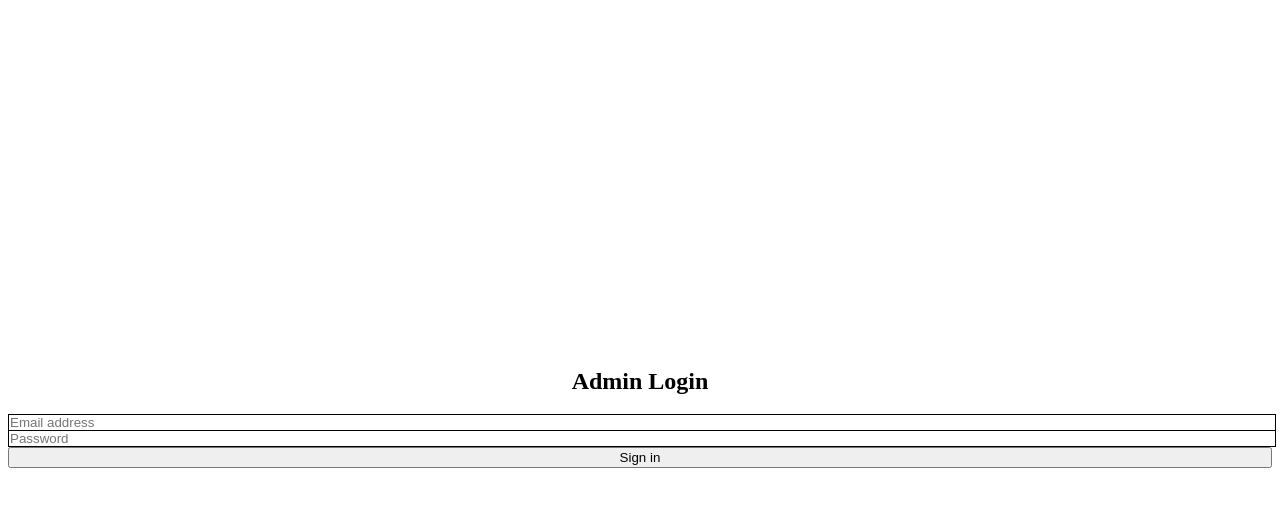
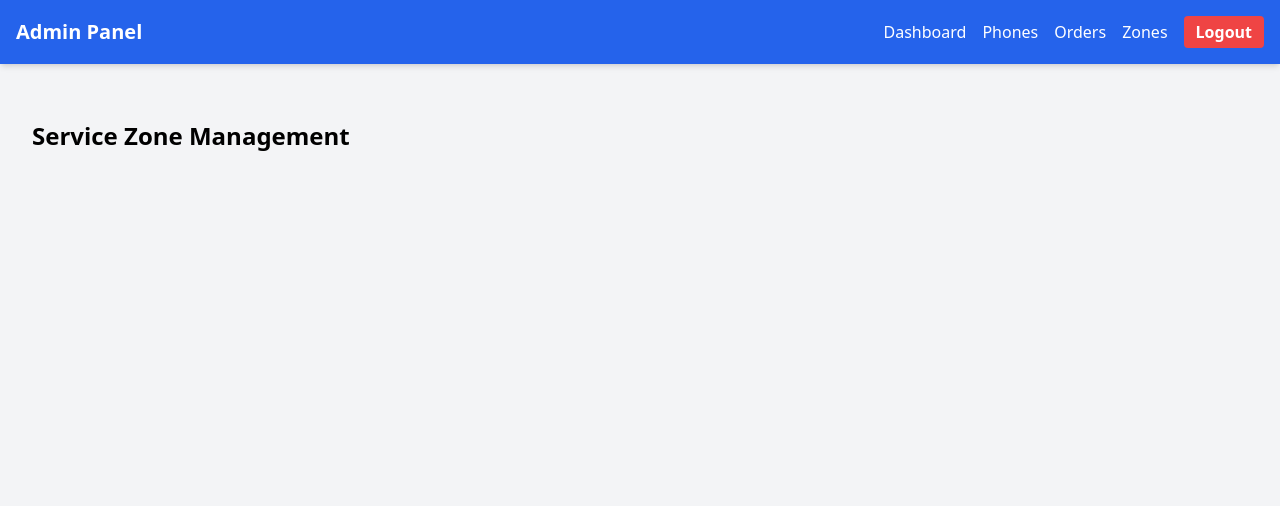
Before and after one commit to AstralJugs69/E-commy2, a React (Vite) app in the folder packages/admin-frontend/: page /admin/zones in a window 1280 px wide. Shown: the top 506 px of the page. Built offline with nearby package versions, Linux system fonts and the light colour scheme; sample sign-in values are in the browser's storage.

Commit message:
Setup admin frontend with React Router and Tailwind CSS - Fix CSS module issues

```diff
--- a/packages/admin-frontend/src/App.tsx
+++ b/packages/admin-frontend/src/App.tsx
@@ -1,11 +1,44 @@
+import React from 'react';
+import { BrowserRouter, Routes, Route, Navigate } from 'react-router-dom';
 import LoginPage from './pages/LoginPage';
+import DashboardPage from './pages/DashboardPage';
+import PhoneManagementPage from './pages/PhoneManagementPage';
+import OrderManagementPage from './pages/OrderManagementPage';
+import ZoneManagementPage from './pages/ZoneManagementPage';
+import ProtectedRoute from './components/ProtectedRoute';
+import AdminLayout from './components/AdminLayout';
+
+// Helper function
+const isAuthenticated = (): boolean => !!localStorage.getItem('admin_token');
 
 function App() {
   return (
-    <>
-      <LoginPage />
-    </>
-  )
+    <BrowserRouter>
+      <Routes>
+        {/* Public Login Route */}
+        <Route path="/login" element={
+          isAuthenticated() ? <Navigate to="/admin/dashboard" replace /> : <LoginPage />
+        } />
+
+        {/* Protected Admin Routes */}
+        <Route element={<ProtectedRoute />}>
+          <Route element={<AdminLayout />}>
+            {/* Redirect /admin to /admin/dashboard */}
+            <Route path="/admin" element={<Navigate to="/admin/dashboard" replace />} />
+            <Route path="/admin/dashboard" element={<DashboardPage />} />
+            <Route path="/admin/phones" element={<PhoneManagementPage />} />
+            <Route path="/admin/orders" element={<OrderManagementPage />} />
+            <Route path="/admin/zones" element={<ZoneManagementPage />} />
+          </Route>
+        </Route>
+
+        {/* Catch-all / Fallback Route */}
+        <Route path="*" element={
+          isAuthenticated() ? <Navigate to="/admin/dashboard" replace /> : <Navigate to="/login" replace />
+        } />
+      </Routes>
+    </BrowserRouter>
+  );
 }
 
-export default App
+export default App;
--- /dev/null
+++ b/packages/admin-frontend/src/components/AdminLayout.tsx
@@ -0,0 +1,41 @@
+import React from 'react';
+import { Link, Outlet, useNavigate } from 'react-router-dom';
+
+const AdminLayout: React.FC = () => {
+  const navigate = useNavigate();
+
+  const handleLogout = () => {
+    localStorage.removeItem('admin_token');
+    navigate('/login'); // Redirect to login after logout
+  };
+
+  return (
+    <div className="min-h-screen bg-gray-100">
+      {/* Basic Navbar */}
+      <nav className="bg-blue-600 text-white p-4 mb-6 shadow-md">
+        <div className="container mx-auto flex justify-between items-center">
+          <span className="font-bold text-xl">Admin Panel</span>
+          <div className="space-x-4">
+            <Link to="/admin/dashboard" className="hover:text-blue-200">Dashboard</Link>
+            <Link to="/admin/phones" className="hover:text-blue-200">Phones</Link>
+            <Link to="/admin/orders" className="hover:text-blue-200">Orders</Link>
+            <Link to="/admin/zones" className="hover:text-blue-200">Zones</Link>
+            <button
+              onClick={handleLogout}
+              className="bg-red-500 hover:bg-red-700 text-white font-bold py-1 px-3 rounded"
+            >
+              Logout
+            </button>
+          </div>
+        </div>
+      </nav>
+
+      {/* Main Content Area - Renders the nested route component */}
+      <main className="container mx-auto p-4">
+        <Outlet />
+      </main>
+    </div>
+  );
+};
+
+export default AdminLayout;
--- /dev/null
+++ b/packages/admin-frontend/src/components/ProtectedRoute.tsx
@@ -0,0 +1,18 @@
+import React from 'react';
+import { Navigate, Outlet } from 'react-router-dom';
+
+const isAuthenticated = (): boolean => {
+  return !!localStorage.getItem('admin_token'); // Check if token exists
+};
+
+const ProtectedRoute: React.FC = () => {
+  if (!isAuthenticated()) {
+    // If not authenticated, redirect to the login page
+    return <Navigate to="/login" replace />;
+  }
+
+  // If authenticated, render the child routes
+  return <Outlet />;
+};
+
+export default ProtectedRoute;
--- /dev/null
+++ b/packages/admin-frontend/src/pages/DashboardPage.tsx
@@ -0,0 +1,11 @@
+import React from 'react';
+
+const DashboardPage: React.FC = () => {
+  return (
+    <div className="p-4">
+      <h1 className="text-2xl font-bold mb-4">Admin Dashboard</h1>
+    </div>
+  );
+};
+
+export default DashboardPage;
--- a/packages/admin-frontend/src/pages/LoginPage.tsx
+++ b/packages/admin-frontend/src/pages/LoginPage.tsx
@@ -1,5 +1,6 @@
 import React, { useState } from 'react';
 import axios from 'axios';
+import { useNavigate } from 'react-router-dom';
 
 const LoginPage: React.FC = () => {
   const [email, setEmail] = useState('');
@@ -7,6 +8,7 @@ const LoginPage: React.FC = () => {
   const [errorMessage, setErrorMessage] = useState<string | null>(null);
   const [isLoading, setIsLoading] = useState(false);
   const API_BASE_URL = 'http://localhost:3001/api'; // Adjust port if needed
+  const navigate = useNavigate();
 
   const handleLogin = async (event: React.FormEvent<HTMLFormElement>) => {
     event.preventDefault(); // Prevent default form submission
@@ -27,9 +29,8 @@ const LoginPage: React.FC = () => {
 
       if (response.data && response.data.token) {
         localStorage.setItem('admin_token', response.data.token);
-        console.log('Login successful! Token:', response.data.token);
-        // alert('Login Successful!'); // Temporary feedback
-        // Future: navigate('/admin/dashboard');
+        // Navigate to the dashboard after successful login
+        navigate('/admin/dashboard', { replace: true });
       } else {
         setErrorMessage('Login failed: Invalid response from server.');
       }
--- /dev/null
+++ b/packages/admin-frontend/src/pages/OrderManagementPage.tsx
@@ -0,0 +1,11 @@
+import React from 'react';
+
+const OrderManagementPage: React.FC = () => {
+  return (
+    <div className="p-4">
+      <h1 className="text-2xl font-bold mb-4">Order Management</h1>
+    </div>
+  );
+};
+
+export default OrderManagementPage;
--- /dev/null
+++ b/packages/admin-frontend/src/pages/PhoneManagementPage.tsx
@@ -0,0 +1,11 @@
+import React from 'react';
+
+const PhoneManagementPage: React.FC = () => {
+  return (
+    <div className="p-4">
+      <h1 className="text-2xl font-bold mb-4">Phone Number Management</h1>
+    </div>
+  );
+};
+
+export default PhoneManagementPage;
--- /dev/null
+++ b/packages/admin-frontend/src/pages/ZoneManagementPage.tsx
@@ -0,0 +1,11 @@
+import React from 'react';
+
+const ZoneManagementPage: React.FC = () => {
+  return (
+    <div className="p-4">
+      <h1 className="text-2xl font-bold mb-4">Service Zone Management</h1>
+    </div>
+  );
+};
+
+export default ZoneManagementPage;
```
Also changed, not shown: packages/admin-frontend/package.json (+6 -4 lines), 1 other file (tests, documents, lock files or other folders).
